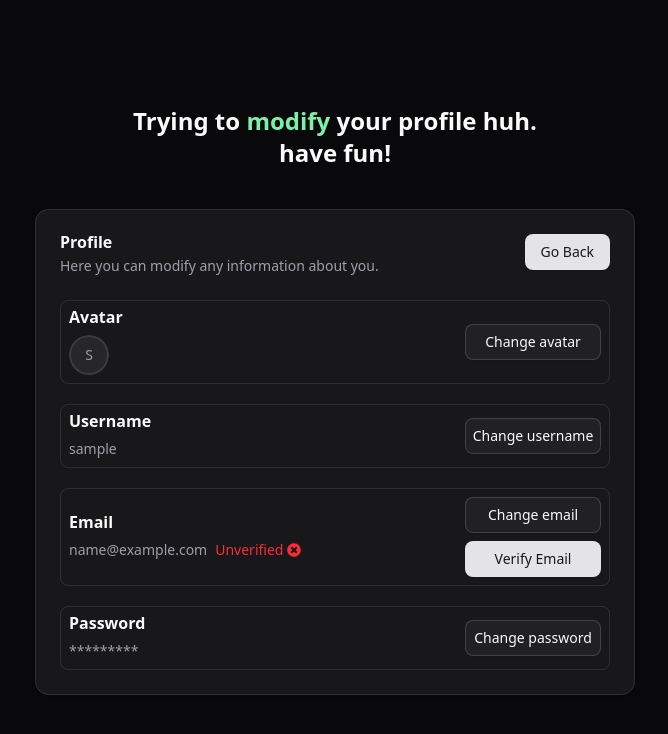
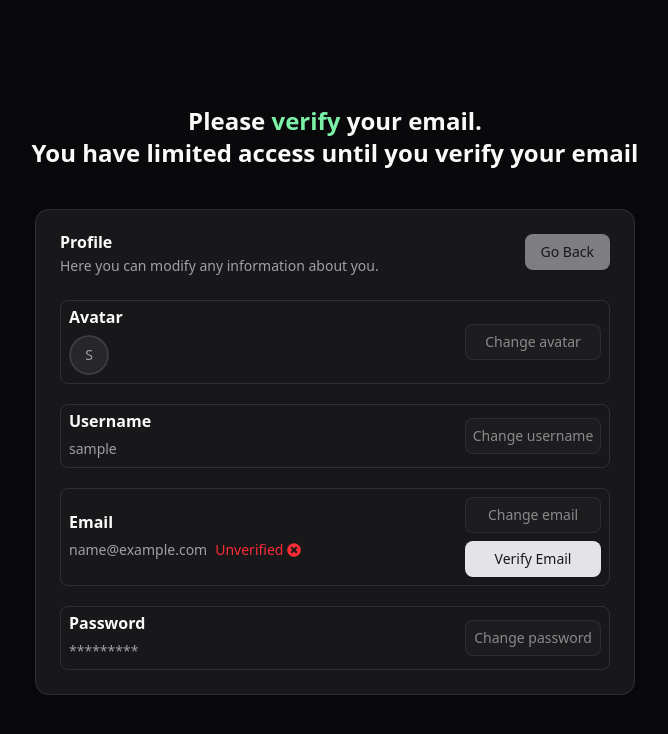
Before and after one commit to m3gezz/ChatWave, a React (Vite) app in the folder frontend/: page /user/profile in a window 1280 px wide. Shown: the top 734 px of the page, without its empty margins (305-973 px from the left). Built offline with nearby package versions, Linux system fonts and the light colour scheme; sample sign-in values are in the browser's storage.

Commit message:
some changes, now the user must verify his email to get full access to the site

```diff
--- a/frontend/src/components/custom/EmailVerify.jsx
+++ b/frontend/src/components/custom/EmailVerify.jsx
@@ -63,7 +63,7 @@ export default function EmailVerify() {
         <DialogHeader>
           <DialogTitle>Verify your Email</DialogTitle>
           <DialogDescription>
-            We sent a 5 characters code to your email. Enter it to verify your
+            We sent a 5 digits code to your email. Enter it to verify your
             email.
           </DialogDescription>
         </DialogHeader>
@@ -84,6 +84,7 @@ export default function EmailVerify() {
           <DialogClose asChild>
             <Button variant="outline">Cancel</Button>
           </DialogClose>
+          <Button type="button">Resend</Button>
           <Button type="submit" disabled={loading}>
             {loading ? <Spinner /> : "Verify"}
           </Button>
--- a/frontend/src/pages/user/Main.jsx
+++ b/frontend/src/pages/user/Main.jsx
@@ -1,8 +1,14 @@
 import React from "react";
 import SideBar from "../../components/custom/SideBar";
 import MainSect from "../../components/custom/MainSect";
+import { useMainContext } from "../../contexts/MainContext";
+import { Navigate } from "react-router-dom";
 
 export default function Main() {
+  const { user, token } = useMainContext();
+  if (token && !user.email_verified_at) {
+    return <Navigate to={"/user/profile"} />;
+  }
   return (
     <main className="min-h-screen select-none w-full md:w-[90%] mx-auto lg:w-[80%] flex md:py-4">
       <SideBar />
--- a/frontend/src/pages/user/Profile.jsx
+++ b/frontend/src/pages/user/Profile.jsx
@@ -27,8 +27,17 @@ export default function Profile() {
   return (
     <main className="flex flex-col gap-10 min-h-screen select-none justify-center items-center">
       <h1 className="text-2xl font-bold text-center w-full">
-        Trying to <span className="text-green-300">modify</span> your profile
-        huh. <br /> have fun!
+        {user.email_verified_at ? (
+          <p>
+            Trying to <span className="text-green-300">modify</span> your
+            profile huh. <br /> have fun!
+          </p>
+        ) : (
+          <p>
+            Please <span className="text-green-300">verify</span> your email.
+            <br /> You have limited access until you verify your email
+          </p>
+        )}
       </h1>
       <FadIn>
         <Card>
@@ -38,7 +47,7 @@ export default function Profile() {
               Here you can modify any information about you.
             </CardDescription>
             <CardAction>
-              <Button>
+              <Button disabled={!user.email_verified_at}>
                 <Link to={"/user"}>Go Back</Link>
               </Button>
             </CardAction>
@@ -58,7 +67,11 @@ export default function Profile() {
               </div>
               <Dialog>
                 <DialogTrigger asChild>
-                  <Button variant="outline" className={"w-34"}>
+                  <Button
+                    variant="outline"
+                    className={"w-34"}
+                    disabled={!user.email_verified_at}
+                  >
                     Change avatar
                   </Button>
                 </DialogTrigger>
@@ -72,7 +85,11 @@ export default function Profile() {
               </div>
               <Dialog>
                 <DialogTrigger asChild>
-                  <Button variant="outline" className={"w-34"}>
+                  <Button
+                    variant="outline"
+                    className={"w-34"}
+                    disabled={!user.email_verified_at}
+                  >
                     Change username
                   </Button>
                 </DialogTrigger>
@@ -102,7 +119,11 @@ export default function Profile() {
               <div className="flex flex-col gap-2">
                 <Dialog>
                   <DialogTrigger asChild>
-                    <Button variant="outline" className={"w-34"}>
+                    <Button
+                      variant="outline"
+                      className={"w-34"}
+                      disabled={!user.email_verified_at}
+                    >
                       Change email
                     </Button>
                   </DialogTrigger>
@@ -125,7 +146,11 @@ export default function Profile() {
               </div>
               <Dialog>
                 <DialogTrigger asChild>
-                  <Button variant="outline" className={"w-34"}>
+                  <Button
+                    variant="outline"
+                    className={"w-34"}
+                    disabled={!user.email_verified_at}
+                  >
                     Change password
                   </Button>
                 </DialogTrigger>
--- a/frontend/src/schemas/schemas.js
+++ b/frontend/src/schemas/schemas.js
@@ -93,9 +93,9 @@ export const emailVerificationSchema = z.object({
     .string()
     .trim()
     .min(5, {
-      message: "Code must be exactly 5 characters",
+      message: "Code must be exactly 5 digits",
     })
     .max(5, {
-      message: "Code must be exactly 5 characters",
+      message: "Code must be exactly 5 digits",
     }),
 });
```
